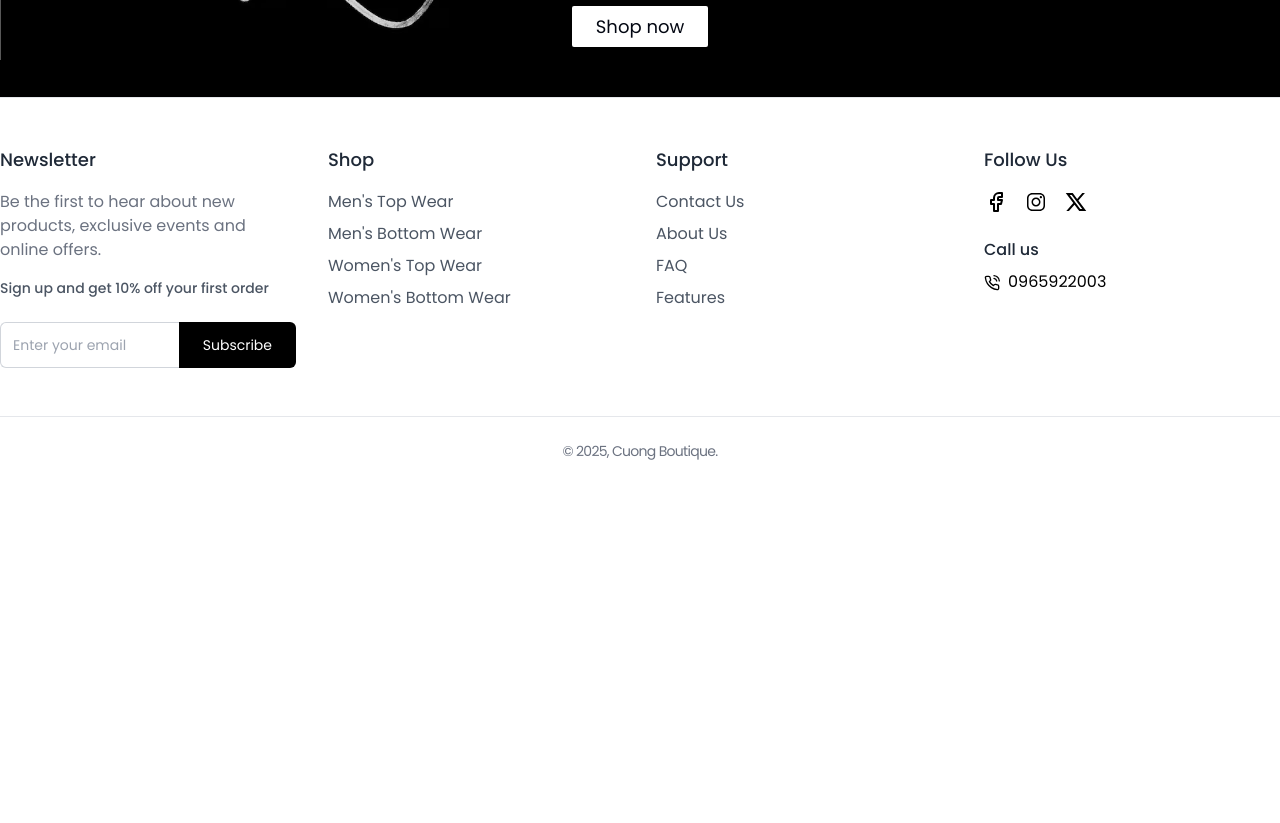
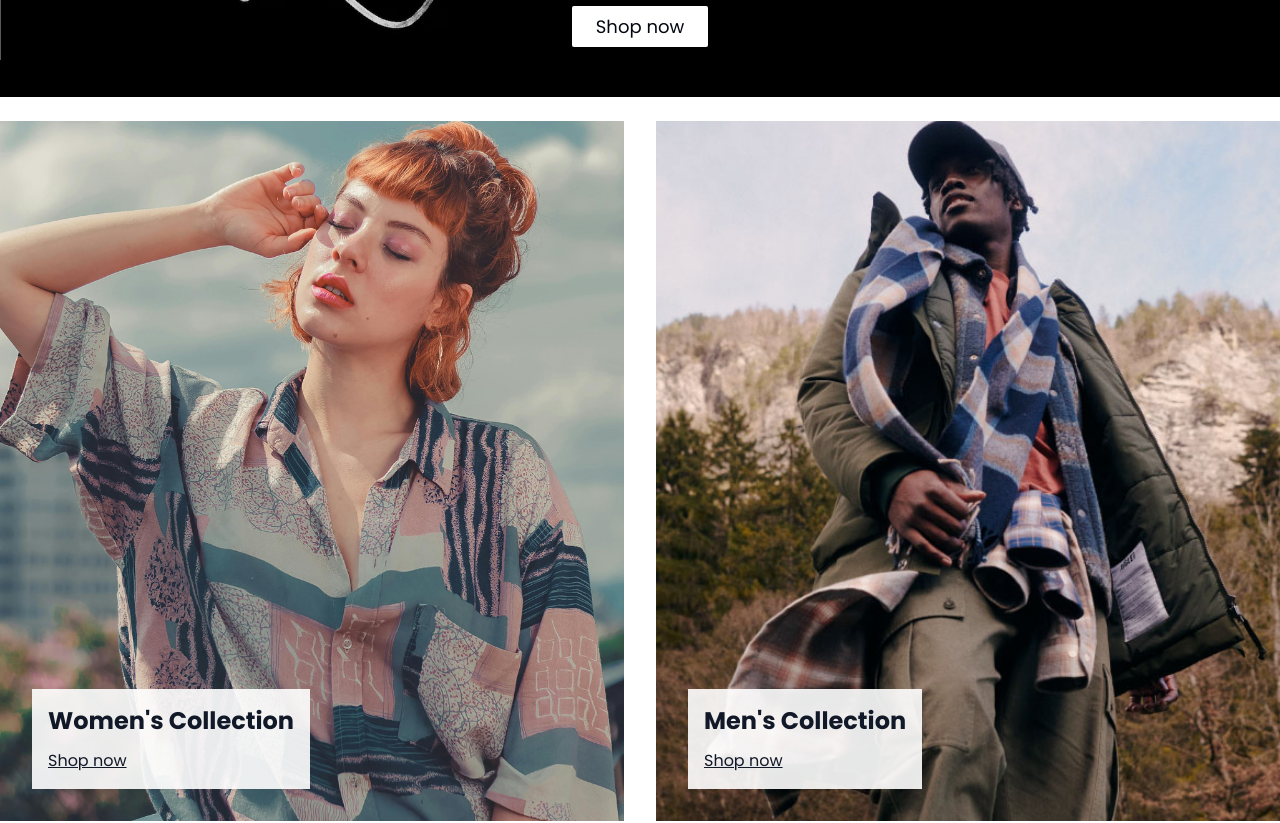
Before and after one commit to cuongnguyenba1243/cuong-boutique, a React (Vite) app in the folder frontend/: page / in a window 1280 px wide. Shown: the part 740-1563 px from the top of the page. Before the commit the page ends 1249 px from the top, so only its background shows below. Built offline with nearby package versions, Linux system fonts and the light colour scheme.

Commit message:
Gender Collection Section

```diff
--- /dev/null
+++ b/frontend/src/components/Products/GenderCollection.jsx
@@ -0,0 +1,47 @@
+import menCollection from "../../assets/mencollection.jpg";
+import womenCollection from "../../assets/womencollection.jpg";
+import { Link } from "react-router-dom";
+import path from "../../utilities/path";
+
+const GenderCollection = () => {
+  return (
+    <section className="px-4 py-6 lg:px-0">
+      <div className="container mx-auto flex flex-col gap-8 md:flex-row">
+        {/* Women collection */}
+        <div className="relative flex-1">
+          <img
+            src={womenCollection}
+            alt="Women's Collection"
+            className="h-[700px] w-full object-cover"
+          />
+          <div className="absolute bottom-8 left-8 bg-white bg-opacity-90 p-4">
+            <h2 className="mb-3 text-2xl font-bold text-gray-900">
+              Women's Collection
+            </h2>
+            <Link to={path.HOME} className="text-gray-900 underline">
+              Shop now
+            </Link>
+          </div>
+        </div>
+
+        {/* Men collection */}
+        <div className="relative flex-1">
+          <img
+            src={menCollection}
+            alt="Men's Collection"
+            className="h-[700px] w-full object-cover"
+          />
+          <div className="absolute bottom-8 left-8 bg-white bg-opacity-90 p-4">
+            <h2 className="mb-3 text-2xl font-bold text-gray-900">
+              Men's Collection
+            </h2>
+            <Link to={path.HOME} className="text-gray-900 underline">
+              Shop now
+            </Link>
+          </div>
+        </div>
+      </div>
+    </section>
+  );
+};
+export default GenderCollection;
--- a/frontend/src/pages/Home.jsx
+++ b/frontend/src/pages/Home.jsx
@@ -1,9 +1,11 @@
 import Hero from "../components/Layout/Hero";
+import GenderCollection from "../components/Products/GenderCollection";
 
 const Home = () => {
   return (
     <div>
       <Hero />
+      <GenderCollection />
     </div>
   );
 };
```
Also changed, not shown: frontend/src/assets/women.webp (deleted), frontend/src/assets/womencollection.jpg (added).
